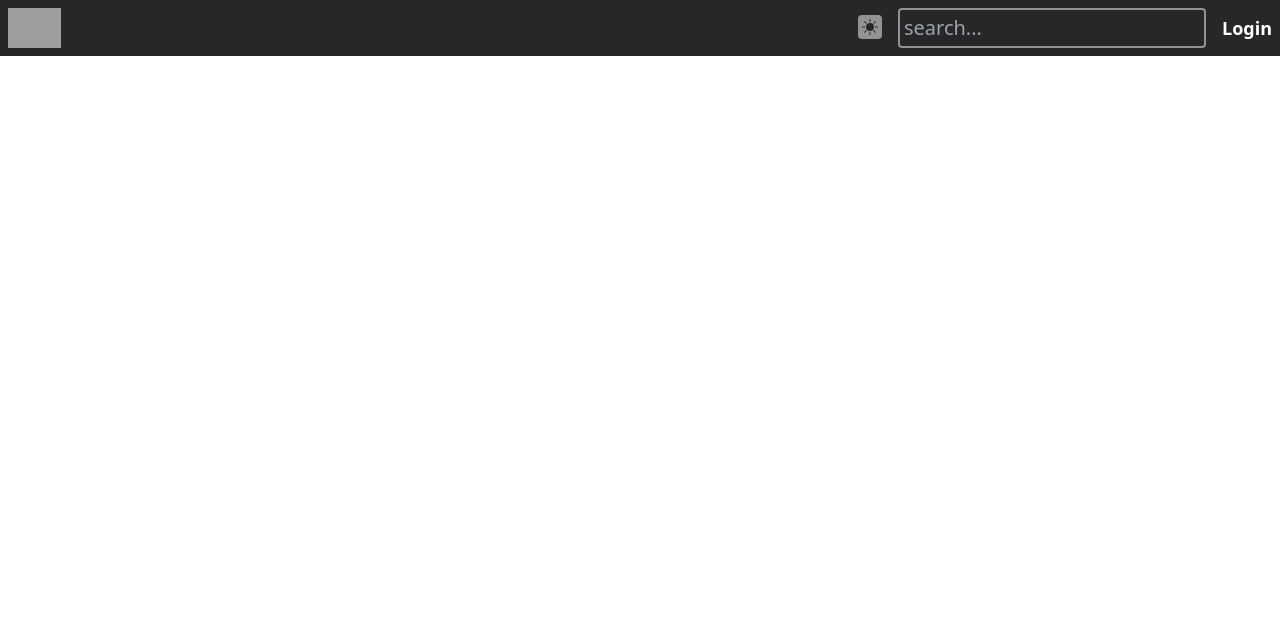
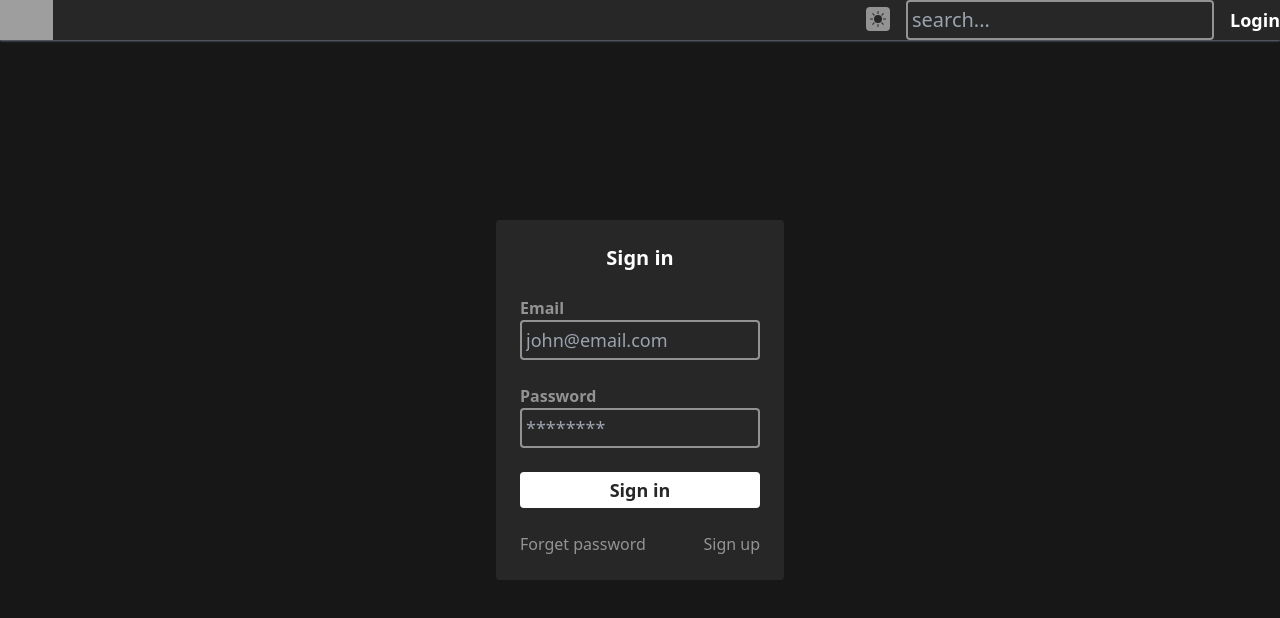
Before and after one commit to alixcaroline/movie-review-app-frontend, a React (Create React App) app: page /auth/signin in a window 1280 px wide. Shown: the top 618 px of the page. Built offline with nearby package versions, Linux system fonts and the light colour scheme; grey boxes are pictures that could not be loaded.

Commit message:
create sign in form

```diff
--- a/src/App.js
+++ b/src/App.js
@@ -1,10 +1,12 @@
 import React from 'react';
 import Navbar from './components/user/Navbar';
+import Signin from './components/user/auth/Signin';
 
 const App = () => {
 	return (
 		<>
 			<Navbar />
+			<Signin />
 		</>
 	);
 };
--- /dev/null
+++ b/src/components/Container.jsx
@@ -0,0 +1,11 @@
+import React from 'react';
+
+const Container = ({ children, className }) => {
+	return (
+		<div className={'max-w-screen-xl mx-auto bg-transparent' + className}>
+			{children}
+		</div>
+	);
+};
+
+export default Container;
--- /dev/null
+++ b/src/components/form/FormInput.jsx
@@ -0,0 +1,22 @@
+import React from 'react';
+
+const FormInput = ({ name, placeholder, label, ...rest }) => {
+	return (
+		<div className='flex flex-col-reverse'>
+			<input
+				name={name}
+				id={name}
+				className='bg-transparent rounded border-2 border-dark-subtle w-full text-lg outline-none focus:border-white p-1 text-white peer transition'
+				placeholder={placeholder}
+				{...rest}
+			/>
+			<label
+				htmlFor={name}
+				className='font-semibold text-dark-subtle peer-focus:text-white transition self-start'>
+				{label}
+			</label>
+		</div>
+	);
+};
+
+export default FormInput;
--- /dev/null
+++ b/src/components/form/Submit.jsx
@@ -0,0 +1,13 @@
+import React from 'react';
+
+const Submit = ({ value }) => {
+	return (
+		<input
+			type='submit'
+			className='w-full rounded bg-white hover:bg-opacity-90 transition font-semibold text-lg text-secondary cursor-pointer p-1'
+			value={value}
+		/>
+	);
+};
+
+export default Submit;
--- /dev/null
+++ b/src/components/form/Title.jsx
@@ -0,0 +1,13 @@
+import React from 'react';
+
+const Title = ({ children }) => {
+	return (
+		<h1
+			className='
+          text-xl text-white font-semibold text-center'>
+			{children}
+		</h1>
+	);
+};
+
+export default Title;
--- a/src/components/user/Navbar.jsx
+++ b/src/components/user/Navbar.jsx
@@ -1,10 +1,11 @@
 import React from 'react';
 import { BsFillSunFill } from 'react-icons/bs';
+import Container from '../Container';
 
 const Navbar = () => {
 	return (
-		<div className='bg-secondary'>
-			<div className='max-w-screen-xl mx-auto p-2'>
+		<div className='bg-secondary shadow-sm shadow-gray-500'>
+			<Container className='p-2'>
 				<div className='flex justify-between items-center'>
 					<img src='./logo.png' alt='movie review app logo' className='h-10' />
 					<ul className='flex items-center space-x-4'>
@@ -23,7 +24,7 @@ const Navbar = () => {
 						<li className='text-white font-semibold text-lg'>Login</li>
 					</ul>
 				</div>
-			</div>
+			</Container>
 		</div>
 	);
 };
--- /dev/null
+++ b/src/components/user/auth/Signin.jsx
@@ -0,0 +1,34 @@
+import React from 'react';
+import Container from '../../Container';
+import FormInput from '../../form/FormInput';
+import Submit from '../../form/Submit';
+import Title from '../../form/Title';
+
+const Signin = () => {
+	return (
+		<div className='fixed inset-0 bg-primary -z-10 flex justify-center items-center'>
+			<Container>
+				<form action='' className='bg-secondary rounded p-6 w-72 space-y-6'>
+					<Title>Sign in</Title>
+					<FormInput name='email' placeholder='john@email.com' label='Email' />
+					<FormInput name='password' placeholder='********' label='Password' />
+					<Submit value='Sign in' />
+					<div className='flex justify-between'>
+						<a
+							className='text-dark-subtle hover:text-white transition'
+							href='#'>
+							Forget password
+						</a>
+						<a
+							className='text-dark-subtle hover:text-white transition'
+							href='#'>
+							Sign up
+						</a>
+					</div>
+				</form>
+			</Container>
+		</div>
+	);
+};
+
+export default Signin;
```
